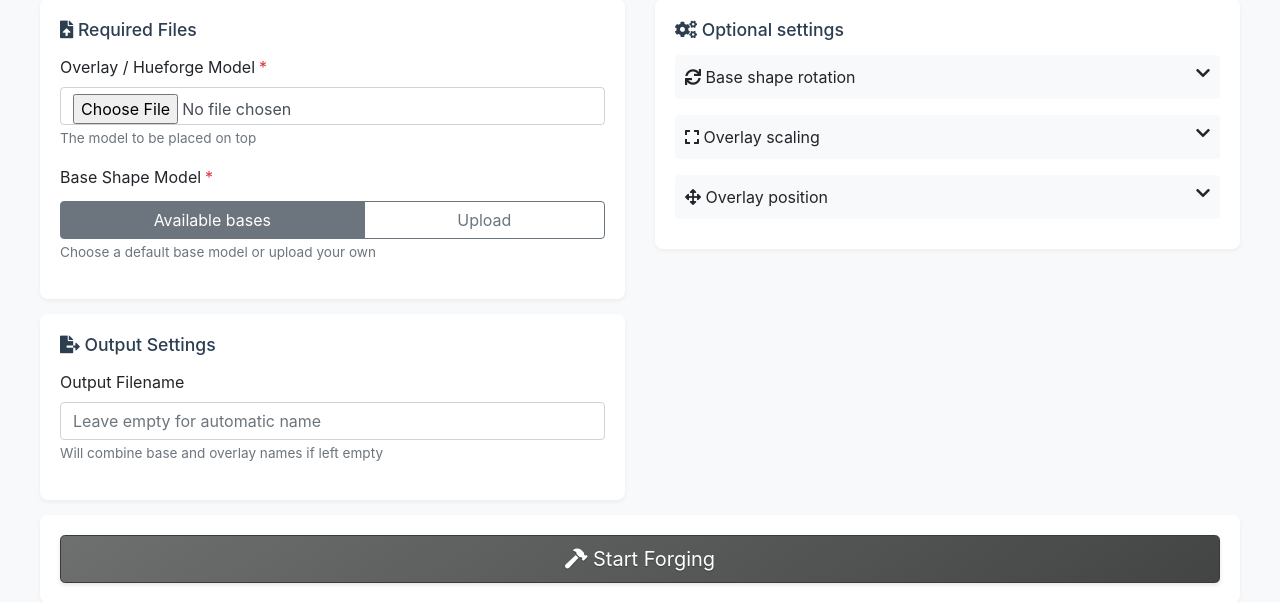
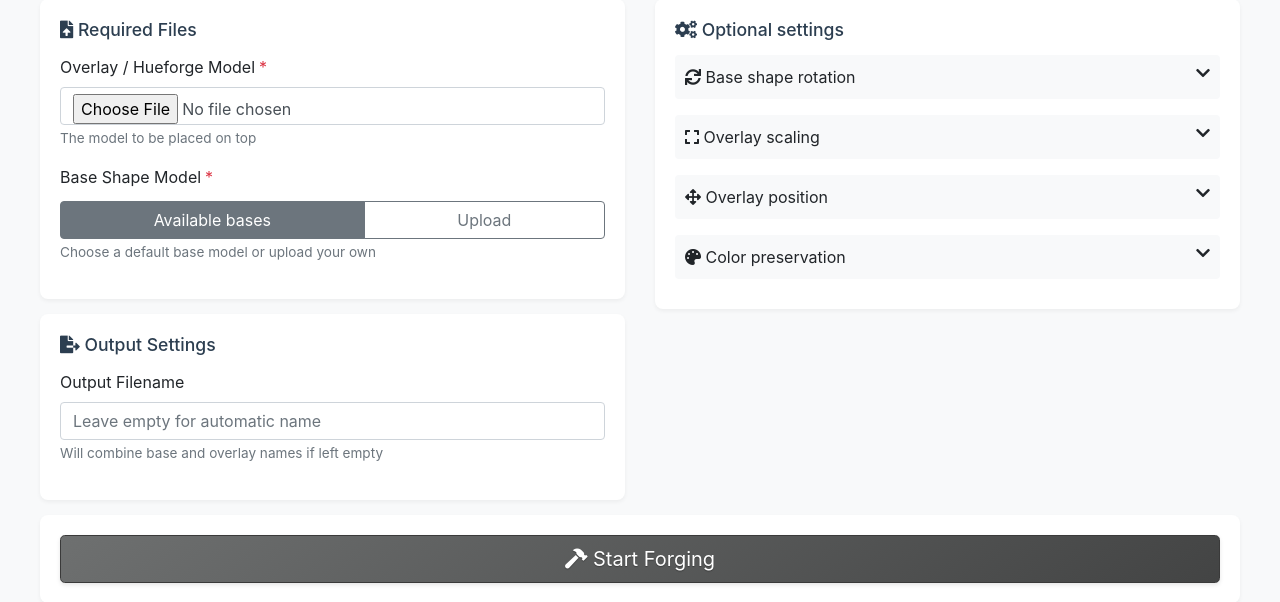
Before and after one commit to S1N4X/SmithForge-WebUI, a FastAPI app: template web/templates/index.html in a window 1280 px wide. Shown: the part 231-833 px from the top of the page. Run offline with FastAPI, Linux system fonts and the light colour scheme; the template is opened without the code that fills it, so the values that code supplies are empty; some libraries are stand-ins or nearby versions.

Commit message:
Add color preservation UI to web interface
- Add preserve_colors checkbox in web form (default: checked)
- Pass --preserve-colors flag to smithforge subprocess
- Update form handling to support color preservation option
- Add color preservation section to optional settings

UI Features:
- New collapsible 'Color preservation' section
- Checkbox to enable/disable Hueforge color layer migration
- Default enabled for automatic color preservation

```diff
--- a/web/main.py
+++ b/web/main.py
@@ -40,7 +40,8 @@ def get_form(
     scaledown: bool = False,
     xshift: float = None,
     yshift: float = None,
-    zshift: float = None
+    zshift: float = None,
+    preserve_colors: bool = True
 ):
     """
     Render the main HTML form that allows the user
@@ -58,6 +59,7 @@ def get_form(
         "xshift": xshift,
         "yshift": yshift,
         "zshift": zshift,
+        "preserve_colors": preserve_colors,
         "default_base_models": default_base_models
     })
 
@@ -94,6 +96,7 @@ async def run_smithforge(
     xshift: float = Form(None),
     yshift: float = Form(None),
     zshift: float = Form(None),
+    preserve_colors: bool = Form(True),  # Default to True (enabled)
     #DEV: fill: float = Form(None),  # Change fill parameter to float
     #DEV: watertight: bool = Form(False)
 ):
@@ -170,6 +173,10 @@ async def run_smithforge(
     if scaledown:
         command.append("--scaledown")
 
+    # If preserve_colors is checked, pass the --preserve-colors flag
+    if preserve_colors:
+        command.append("--preserve-colors")
+
     # Pass xshift, yshift, zshift only if they are set
     if xshift is not None:
         command += ["--xshift", str(xshift)]
@@ -231,6 +238,7 @@ async def run_smithforge(
                 "xshift": xshift,
                 "yshift": yshift,
                 "zshift": zshift,
+                "preserve_colors": preserve_colors,
                 #DEV: "fill": fill
             }
         )
--- a/web/templates/index.html
+++ b/web/templates/index.html
@@ -217,6 +217,18 @@
                             <small class="help-text">All measurements in millimeters<br>Leave empty for automatic positioning</small>
                         </div>
 
+                        <div class="optional-toggle mt-3" onclick="toggleSection('colors')">
+                            <i class="fas fa-palette"></i>  Color preservation
+                            <i class="fas fa-chevron-down float-right"></i>
+                        </div>
+                        <div id="colors" class="optional-section">
+                            <div class="form-group form-check">
+                                <input type="checkbox" class="form-check-input" id="preserve_colors" name="preserve_colors" {% if preserve_colors %}checked{% endif %}>
+                                <label class="form-check-label" for="preserve_colors">Preserve Hueforge color layers</label>
+                                <small class="help-text d-block">Migrates color layer information to the output 3MF (adjusts Z-heights for new position)</small>
+                            </div>
+                        </div>
+
 <!-- DEV
                         <div class="optional-toggle mt-3" onclick="toggleSection('fill')">
                             <i class="fas fa-fill-drip"></i> Fill Options
```
